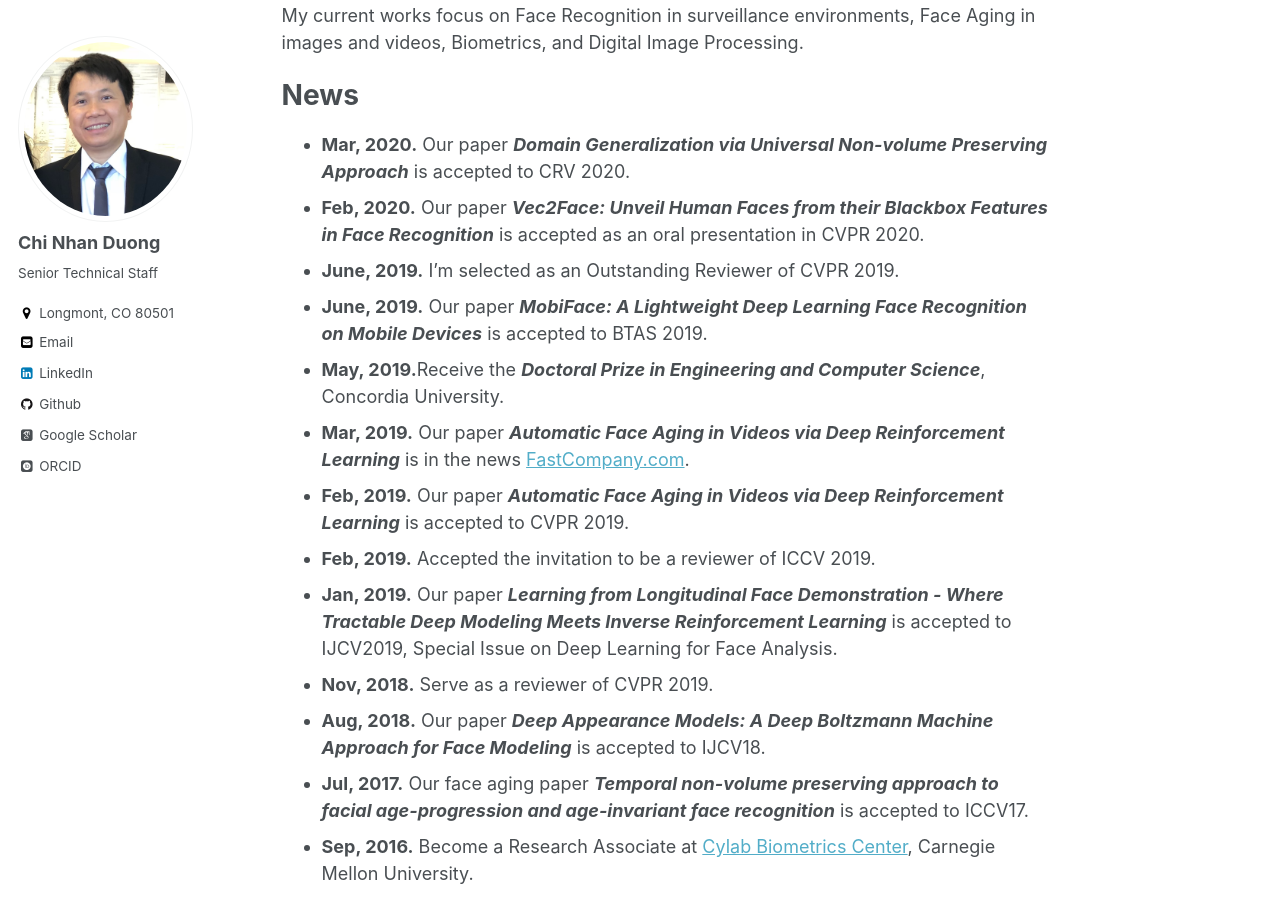
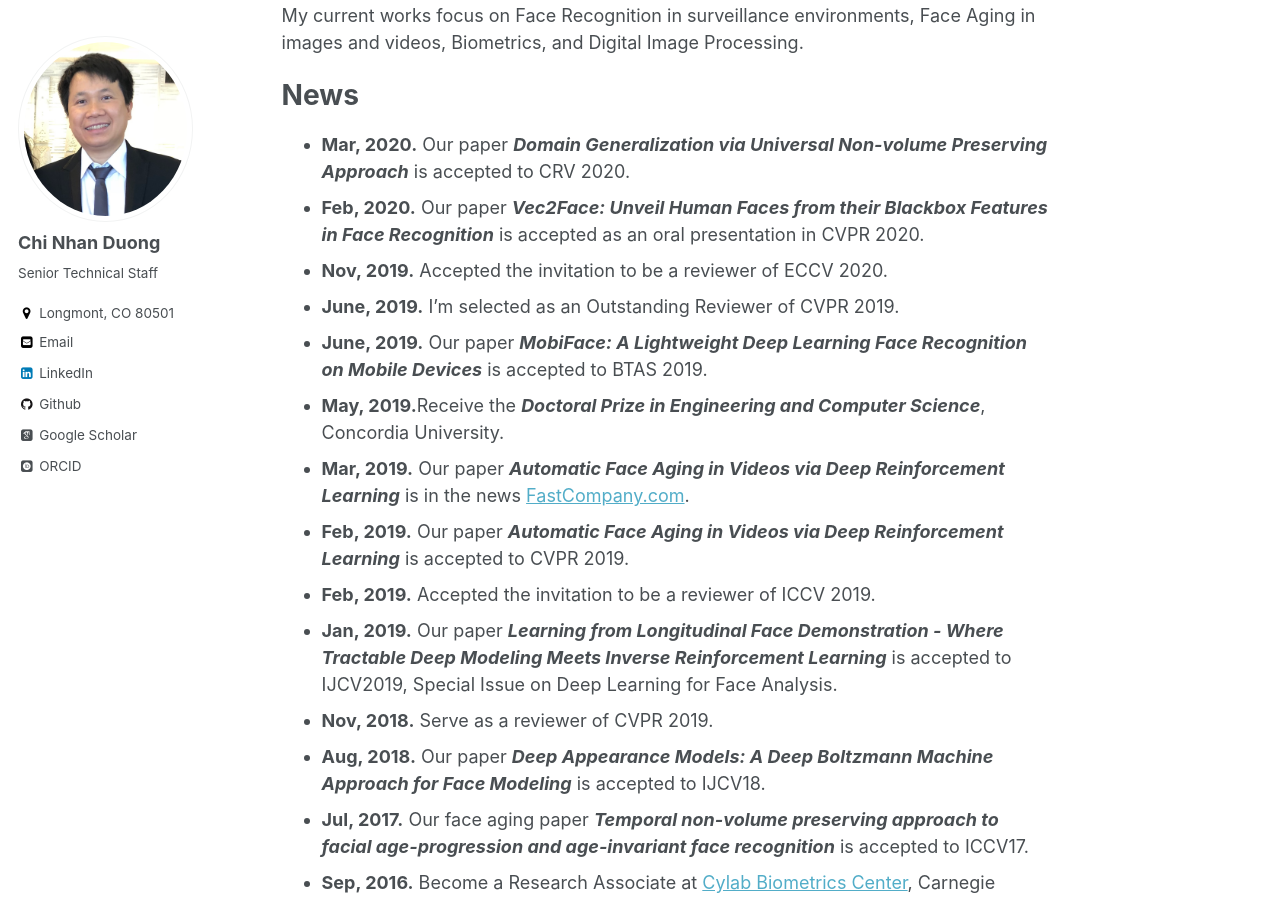
Before and after one commit to dcnhan/dcnhan.github.io, a Jekyll site: the page built from _pages/about.md, in a window 1280 px wide and 900 px high, scrolled down 523 px. Built offline with Jekyll 4.4.1, drawn with Linux system fonts in a browser that asks for light colours; some web fonts are replaced; part of the change alters nothing that is shown.

Commit message:
Update May 01 2020

```diff
--- a/_config.yml
+++ b/_config.yml
@@ -85,7 +85,7 @@ author:
   bio              : "Senior Technical Staff"
   location         : "Longmont, CO 80501"
   employer         :
-  googlescholar    : "https://scholar.google.com/citations?user=A8Ca2lIAAAAJ&hl=en"
+  googlescholar    : "https://scholar.google.com/citations?user=lSGgMx0AAAAJ&hl=en"
   email            : "dcnhan@ieee.org"
   uri              :
   bitbucket        :
--- a/_pages/about.md
+++ b/_pages/about.md
@@ -21,6 +21,7 @@ News
 ======
   * **Mar, 2020.** Our paper ***Domain Generalization via Universal Non-volume Preserving Approach*** is accepted to CRV 2020.
   * **Feb, 2020.** Our paper ***Vec2Face: Unveil Human Faces from their Blackbox Features in Face Recognition*** is accepted as an oral presentation in CVPR 2020.
+  * **Nov, 2019.** Accepted the invitation to be a reviewer of ECCV 2020.
   * **June, 2019.** I'm selected as an Outstanding Reviewer of CVPR 2019.
   * **June, 2019.** Our paper ***MobiFace: A Lightweight Deep Learning Face Recognition on Mobile Devices*** is accepted to BTAS 2019.
   * **May, 2019.**Receive the ***Doctoral Prize in Engineering and Computer Science***, Concordia University.
```
